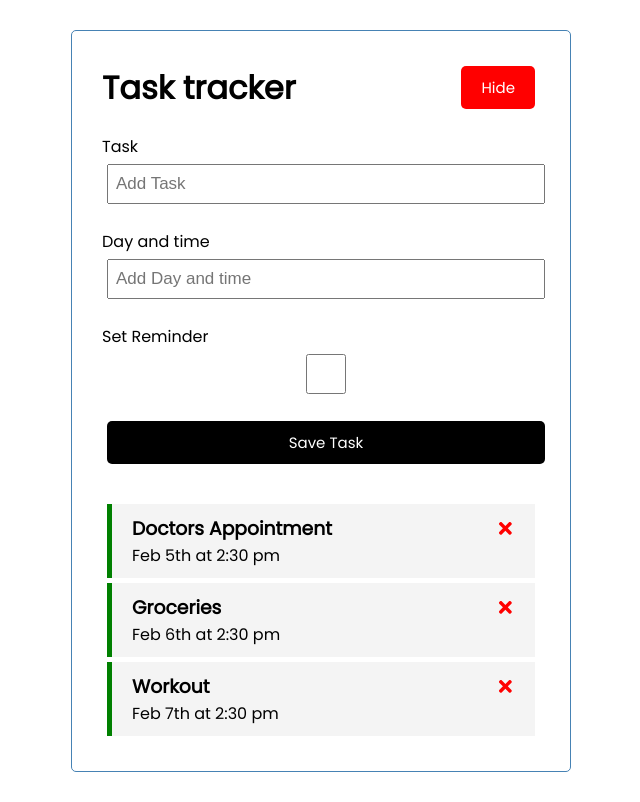
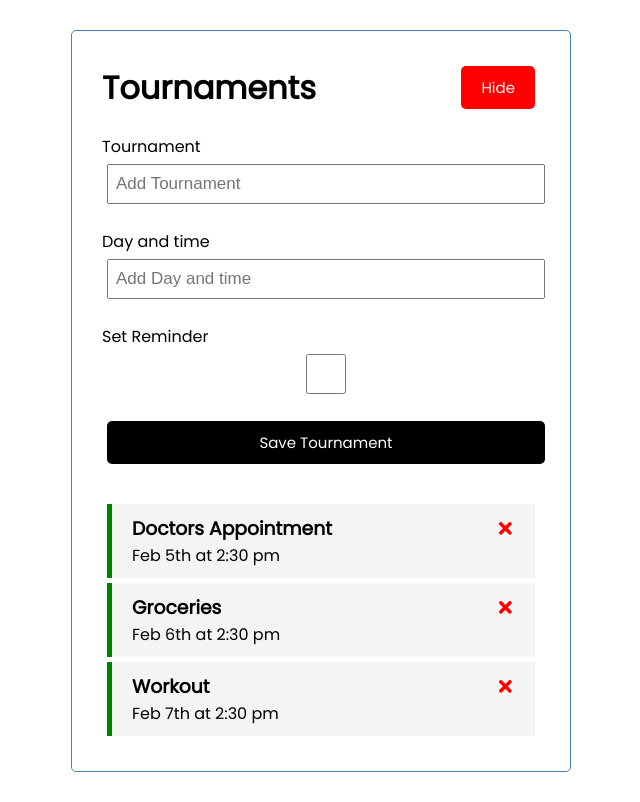
Before and after one commit to PeterRevsbech/tournament_frontend, a React (Create React App) app: page / in a window 1280 px wide. Both pictures are taken after a click on the button "Add". Shown: the whole page, without its empty margins (319-959 px from the left). Built offline with nearby package versions, Linux system fonts and the light colour scheme.

Commit message:
Har ændret navnene til Tournament der hvor der stod task før

```diff
--- a/src/App.js
+++ b/src/App.js
@@ -1,16 +1,16 @@
 import './App.css';
 import { useState } from 'react'
-import Tasks from './components/Tasks'
+import Tournaments from './components/Tournaments'
 import Header from './components/Header'
-import AddTask from './components/AddTask'
+import AddTournament from './components/AddTournament'
 
 
 
 function App() {
 
-    const [showAddTask,setShowAddTask] = useState(false)
+    const [showAddTournament,setShowAddTournament] = useState(false)
 
-    const [tasks, setTasks] = useState([
+    const [tournaments, setTournaments] = useState([
         {
             id: 1,
             text: 'Doctors Appointment',
@@ -31,37 +31,37 @@ function App() {
         }
     ])
 
-    //Add Task
-    const addTask = (task) => {
+    //Add Tournament
+    const addTournament = (tournament) => {
         const id = Math.floor(Math.random() * 10000) + 1
-        const newTask = { id, ...task }
-        setTasks([...tasks, newTask])
+        const newTournament = { id, ...tournament }
+        setTournaments([...tournaments, newTournament])
     }
 
 
     // Delete Task
-    const deleteTask = (id) => {
-        setTasks(tasks.filter( (task) => task.id !== id))
+    const deleteTournament = (id) => {
+        setTournaments(tournaments.filter((tournament) => tournament.id !== id))
     }
 
     //Toggle Reminder
     const toggleReminder = (id) => {
 
-        setTasks(
-            tasks.map((task) =>
-            task.id === id ? { ...task, reminder: !task.reminder } : task
+        setTournaments(
+            tournaments.map((tournament) =>
+                tournament.id === id ? { ...tournament, reminder: !tournament.reminder } : tournament
         ))
     }
 
   return (
       <div className="container">
-          <Header title='Task tracker' onAdd={() =>
-              setShowAddTask(!showAddTask)}
-              showAddButton={!showAddTask}
+          <Header onAdd={() =>
+              setShowAddTournament(!showAddTournament)}
+              showAddButton={!showAddTournament}
           />
-          {showAddTask && < AddTask onAdd={addTask} />}
-          {tasks.length > 0 ?
-              <Tasks tasks={tasks} onToggle={toggleReminder} onDelete={deleteTask} />
+          {showAddTournament && < AddTournament onAdd={addTournament} />}
+          {tournaments.length > 0 ?
+              <Tournaments tournaments={tournaments} onToggle={toggleReminder} onDelete={deleteTournament} />
               : 'No tasks to show'
           }
     </div>
--- a/src/components/AddTask.js
+++ b/src/components/AddTournament.js
@@ -1,6 +1,6 @@
 import {useState} from 'react'
 
-const AddTask = ({ onAdd }) => {
+const AddTournament = ({ onAdd }) => {
     const [text, setText] = useState('')
     const [day, setDay] = useState('')
     const [reminder, setReminder] = useState(false)
@@ -9,7 +9,7 @@ const AddTask = ({ onAdd }) => {
         e.preventDefault()
 
         if (!text) {
-            alert('Please add a task')
+            alert('Please add a tournament')
             return
         }
 
@@ -23,8 +23,8 @@ const AddTask = ({ onAdd }) => {
     return (
         <form className='add-form' onSubmit={onSubmit} >
             <div className='form-control'>
-                <label>Task</label>
-                <input type='text' placeholder='Add Task'
+                <label>Tournament</label>
+                <input type='text' placeholder='Add Tournament'
                     value={text} onChange={(e) => setText(e.target.value)}
                 />
 
@@ -43,7 +43,7 @@ const AddTask = ({ onAdd }) => {
                 />
             </div>
 
-            <input type='submit' value='Save Task' className='btn btn-block' />
+            <input type='submit' value='Save Tournament' className='btn btn-block' />
         </form>
 
 
@@ -52,4 +52,4 @@ const AddTask = ({ onAdd }) => {
 
 }
 
-export default AddTask
+export default AddTournament
--- a/src/components/Header.js
+++ b/src/components/Header.js
@@ -2,7 +2,6 @@ import Button from './Button'
 
 
 const Header = ({ title , onAdd, showAddButton}) => {
-
 
     return (
         <header className='header'>
@@ -17,7 +16,7 @@ const Header = ({ title , onAdd, showAddButton}) => {
 }
 
 Header.defaultProps = {
-    title: 'Task Tracker',
+    title: 'Tournaments',
 }
 
 export default Header
--- a/src/components/Task.js
+++ /dev/null
@@ -1,18 +0,0 @@
-import { FaTimes } from 'react-icons/fa'
-
-const Task = ({ task, onDelete, onToggle}) => {
-    return (
-        <div className={`task ${task.reminder ? 'reminder' : ''}`} onClick={() => onToggle(task.id)}>
-            <h3>{task.text}
-                <FaTimes style={{ color: 'red', cursor: 'pointer' }} onClick={() => onDelete(task.id)} />
-            </h3>
-            <p>{task.day}</p>
-
-
-        </div>
-
-        )
-
-}
-
-export default Task
--- a/src/components/Tasks.js
+++ /dev/null
@@ -1,19 +0,0 @@
-import Task from './Task'
-
-
-
-const Tasks = ({ tasks, onDelete, onToggle}) => {
-
-
-    return (
-        <>
-            {tasks.map((task) => (
-                <Task key={task.id} task={task} onToggle={onToggle} onDelete={onDelete} />
-            ))}
-        </>
-        )
-
-
-}
-
-export default Tasks
--- /dev/null
+++ b/src/components/Tournament.js
@@ -0,0 +1,18 @@
+import { FaTimes } from 'react-icons/fa'
+
+const Tournament = ({ tournament, onDelete, onToggle}) => {
+    return (
+        <div className={`tournament ${tournament.reminder ? 'reminder' : ''}`} onClick={() => onToggle(tournament.id)}>
+            <h3>{tournament.text}
+                <FaTimes style={{ color: 'red', cursor: 'pointer' }} onClick={() => onDelete(tournament.id)} />
+            </h3>
+            <p>{tournament.day}</p>
+
+
+        </div>
+
+        )
+
+}
+
+export default Tournament
--- /dev/null
+++ b/src/components/Tournaments.js
@@ -0,0 +1,19 @@
+import Tournament from './Tournament'
+
+
+
+const Tournaments = ({ tournaments, onDelete, onToggle}) => {
+
+
+    return (
+        <>
+            {tournaments.map((tournament) => (
+                <Tournament key={tournament.id} tournament={tournament} onToggle={onToggle} onDelete={onDelete} />
+            ))}
+        </>
+        )
+
+
+}
+
+export default Tournaments
--- a/src/index.css
+++ b/src/index.css
@@ -54,18 +54,18 @@ body {
     width: 100%;
 }
 
-.task {
+.tournament {
     background: #f4f4f4;
     margin: 5px;
     padding: 10px 20px;
     cursor: pointer;
 }
 
-    .task.reminder {
+    .tournament.reminder {
         border-left: 5px solid green;
     }
 
-    .task h3 {
+    .tournament h3 {
         display: flex;
         align-items: center;
         justify-content: space-between;
```
